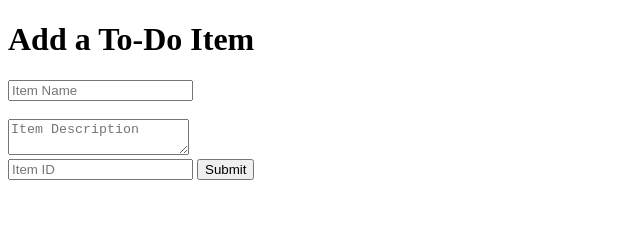
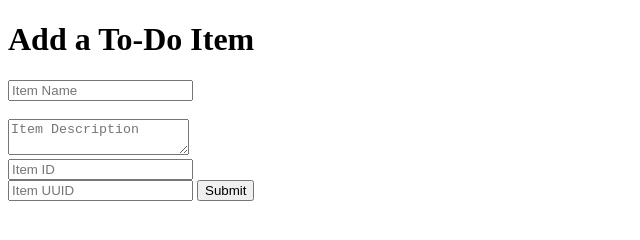
Before and after one commit to Abhijit-2005/project1, a plain HTML site: page index1.html in a window 1280 px wide. Shown: the whole page, without its empty margins (0-640 px from the left). Drawn offline with Linux system fonts and the light colour scheme.

Commit message:
Add Item UUID field

```diff
--- a/index1.html
+++ b/index1.html
@@ -11,6 +11,9 @@
     <textarea id="itemDescription" placeholder="Item Description" required></textarea>
     <br />
 <input type="number" id="itemId" placeholder="Item ID" required />
+<br />
+<input type="text" id="itemUUID" placeholder="Item UUID" required />
+
 
     <button type="submit">Submit</button>
   </form>
```
